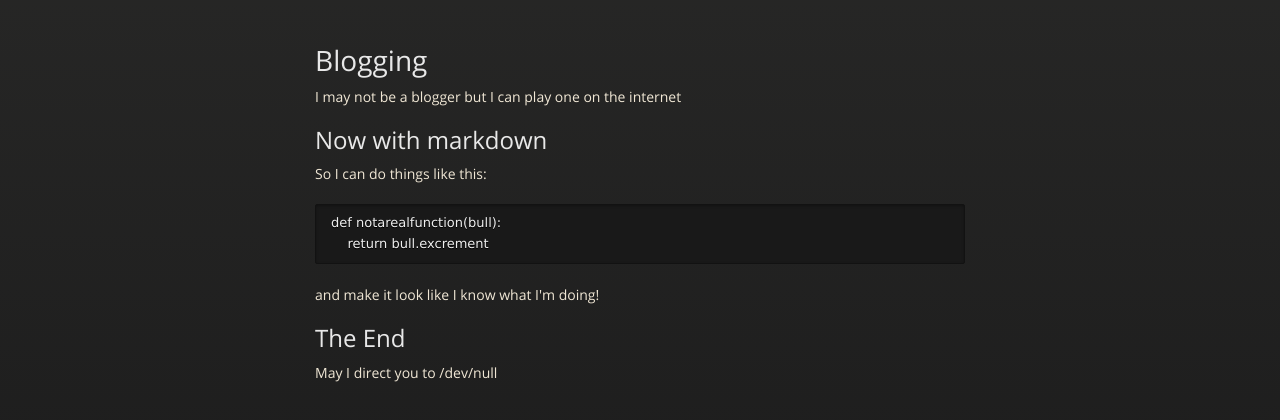
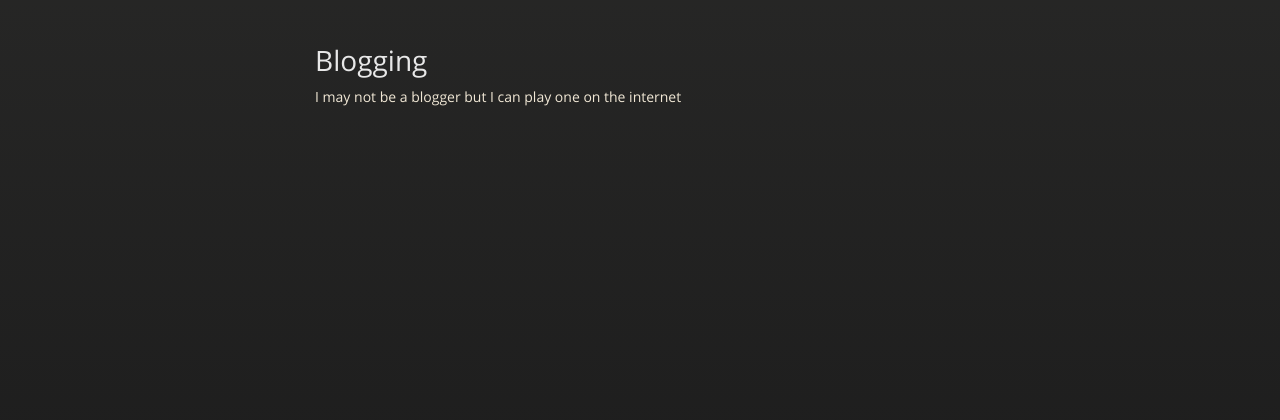
Before and after one commit to Bckempa/bckempa.github.io, a plain HTML site: page index.html in a window 1280 px wide. Shown: the part 226-646 px from the top of the page. Drawn offline with nearby package versions, Linux system fonts and the light colour scheme.

Commit message:
Replace master branch with page content via GitHub

```diff
--- a/index.html
+++ b/index.html
@@ -39,22 +39,6 @@
 <a id="blogging" class="anchor" href="#blogging" aria-hidden="true"><span class="octicon octicon-link"></span></a>Blogging</h1>
 
 <p>I may not be a blogger but I can play one on the internet</p>
-
-<h2>
-<a id="now-with-markdown" class="anchor" href="#now-with-markdown" aria-hidden="true"><span class="octicon octicon-link"></span></a>Now with markdown</h2>
-
-<p>So I can do things like this:</p>
-
-<pre><code>def notarealfunction(bull):
-    return bull.excrement
-</code></pre>
-
-<p>and make it look like I know what I'm doing!</p>
-
-<h2>
-<a id="the-end" class="anchor" href="#the-end" aria-hidden="true"><span class="octicon octicon-link"></span></a>The End</h2>
-
-<p>May I direct you to /dev/null</p>
       </section>
 
     </div>
--- a/params.json
+++ b/params.json
@@ -1 +1 @@
-{"name":"Bckempa.GitHub.io","tagline":"Now accepting interesting tagline suggestions","body":"#Blogging\r\n\r\nI may not be a blogger but I can play one on the internet\r\n\r\n##Now with markdown\r\n\r\nSo I can do things like this:\r\n\r\n    def notarealfunction(bull):\r\n        return bull.excrement\r\n\r\nand make it look like I know what I'm doing!\r\n\r\n##The End\r\nMay I direct you to /dev/null","google":"","note":"Don't delete this file! It's used internally to help with page regeneration."}
+{"name":"Bckempa.GitHub.io","tagline":"Now accepting interesting tagline suggestions","body":"#Blogging\r\n\r\nI may not be a blogger but I can play one on the internet","google":"","note":"Don't delete this file! It's used internally to help with page regeneration."}
```
